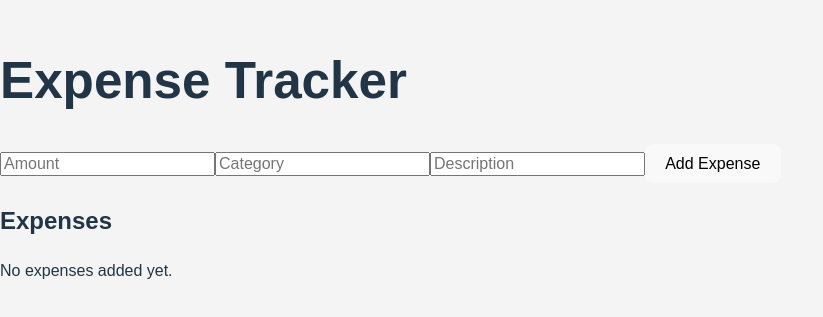
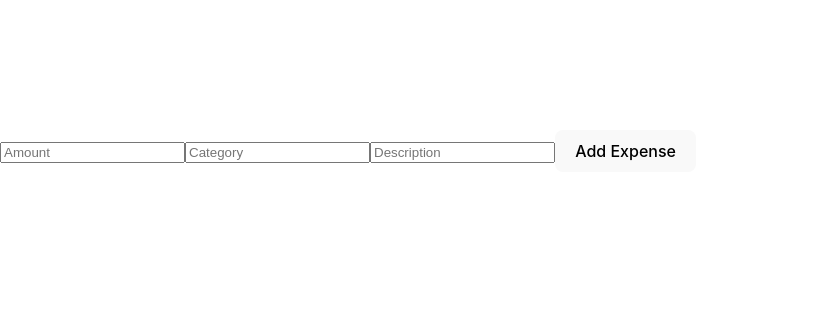
Before and after one commit to lenmorereal/expense-tracker-, a React (Vite) app: page / in a window 1280 px wide. Shown: the part 241-558 px from the top of the page, without its empty margins (0-823 px from the left). Built offline with nearby package versions, Linux system fonts and the light colour scheme.

Commit message:
Update App.jsx

```diff
--- a/src/App.jsx
+++ b/src/App.jsx
@@ -1,37 +1,53 @@
-// src/App.jsx
 import React, { useState } from 'react';
-import ExpenseForm from './components/ExpenseForm';
-import './App.css';
 
-function App() {
+function ExpenseTracker() {
   const [expenses, setExpenses] = useState([]);
+  const [amount, setAmount] = useState('');
+  const [category, setCategory] = useState('');
+  const [description, setDescription] = useState('');
 
-  // Function to handle the form submission
-  const addExpenseHandler = (expense) => {
-    setExpenses((prevExpenses) => [...prevExpenses, expense]);
+  const addExpense = () => {
+    if (amount && category && description) {
+      setExpenses([...expenses, { amount, category, description }]);
+      setAmount('');
+      setCategory('');
+      setDescription('');
+    } else {
+      alert('Please fill in all fields');
+    }
   };
 
   return (
-    <div className="App">
-      <h1>Expense Tracker</h1>
+    <div>
+      <input
+        type="text"
+        value={amount}
+        onChange={(e) => setAmount(e.target.value)}
+        placeholder="Amount"
+      />
+      <input
+        type="text"
+        value={category}
+        onChange={(e) => setCategory(e.target.value)}
+        placeholder="Category"
+      />
+      <input
+        type="text"
+        value={description}
+        onChange={(e) => setDescription(e.target.value)}
+        placeholder="Description"
+      />
+      <button onClick={addExpense}>Add Expense</button>
 
-      {/* Pass the addExpenseHandler to ExpenseForm as a prop */}
-      <ExpenseForm onAddExpense={addExpenseHandler} />
-
-      <div className="expense-list">
-        <h2>Expenses</h2>
-        {expenses.length === 0 ? (
-          <p>No expenses added yet.</p>
-        ) : (
-          <ul>
-            {expenses.map((expense, index) => (
-              <li key={index}>{expense.name}: ${expense.amount}</li>
-            ))}
-          </ul>
-        )}
-      </div>
+      <ul>
+        {expenses.map((expense, index) => (
+          <li key={index}>
+            {`Amount: $${expense.amount}, Category: ${expense.category}, Description: ${expense.description}`}
+          </li>
+        ))}
+      </ul>
     </div>
   );
 }
 
-export default App;
+export default ExpenseTracker;
```
